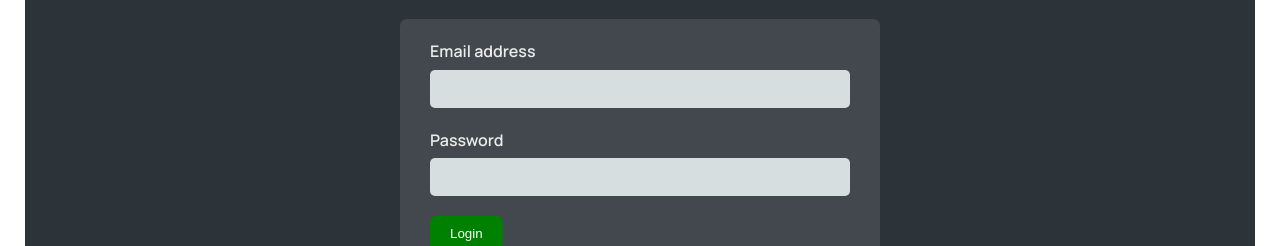
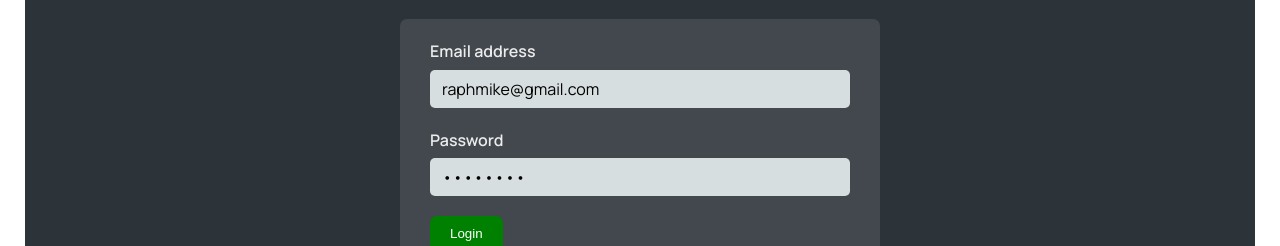
Before and after one commit to Ralpmike/travel-diary, a React (Vite) app: page /login in a window 1280 px wide. Shown: the part 135-381 px from the top of the page. Built offline with nearby package versions, Linux system fonts and the light colour scheme; data requests are answered from the project's data file.

Commit message:
fix: enable user access to login to app

```diff
--- a/src/contexts/FakeAuthContext.jsx
+++ b/src/contexts/FakeAuthContext.jsx
@@ -28,9 +28,9 @@ function reducer(state, action) {
 }
 
 const FAKE_USER = {
-  name: "Jack",
-  email: "jack@example.com",
-  password: "qwerty",
+  name: "Raphael",
+  email: "raphmike@gmail.com",
+  password: "raphmike",
   avatar: "https://i.pravatar.cc/100?u=zz",
 };
 
--- a/src/pages/Login.jsx
+++ b/src/pages/Login.jsx
@@ -2,26 +2,30 @@ import { useNavigate } from "react-router";
 import PageNav from "../components/PageNav";
 import { useAuth } from "../contexts/FakeAuthContext";
 import styles from "./Login.module.css";
-import { useEffect } from "react";
+import { useEffect, useState } from "react";
 // import { useState } from "react";
 
 export default function Login() {
   // PRE-FILL FOR DEV PURPOSES
-  // const [email, setEmail] = useState("");
-  // const [password, setPassword] = useState("");
+  const [email, setEmail] = useState("raphmike@gmail.com");
+  const [password, setPassword] = useState("raphmike");
   const { login, isAuthenticated } = useAuth();
   const navigate = useNavigate();
   const handleLogin = (e) => {
     e.preventDefault();
 
-    const formData = new FormData(e.target);
-    const loginDetails = {
-      email: formData.get("email"),
-      password: formData.get("password"),
-    };
-    if (!loginDetails.email || !loginDetails.password) return;
+    // const formData = new FormData(e.target);
+    // const loginDetails = {
+    //   email: formData.get("email"),
+    //   password: formData.get("password"),
+    // };
+    // if (!loginDetails.email || !loginDetails.password) return;
     // console.log(loginDetails);
     // console.log("isAuthenticated", isAuthenticated);
+    const loginDetails = {
+      email,
+      password,
+    };
     login(loginDetails);
     e.target.reset();
   };
@@ -43,8 +47,8 @@ export default function Login() {
             type="email"
             id="email"
             name="email"
-            // onChange={(e) => setEmail(e.target.value)}
-            // value={email}
+            onChange={(e) => setEmail(e.target.value)}
+            value={email}
           />
         </div>
 
@@ -54,8 +58,8 @@ export default function Login() {
             type="password"
             id="password"
             name="password"
-            // onChange={(e) => setPassword(e.target.value)}
-            // value={password}
+            onChange={(e) => setPassword(e.target.value)}
+            value={password}
           />
         </div>
 
```
